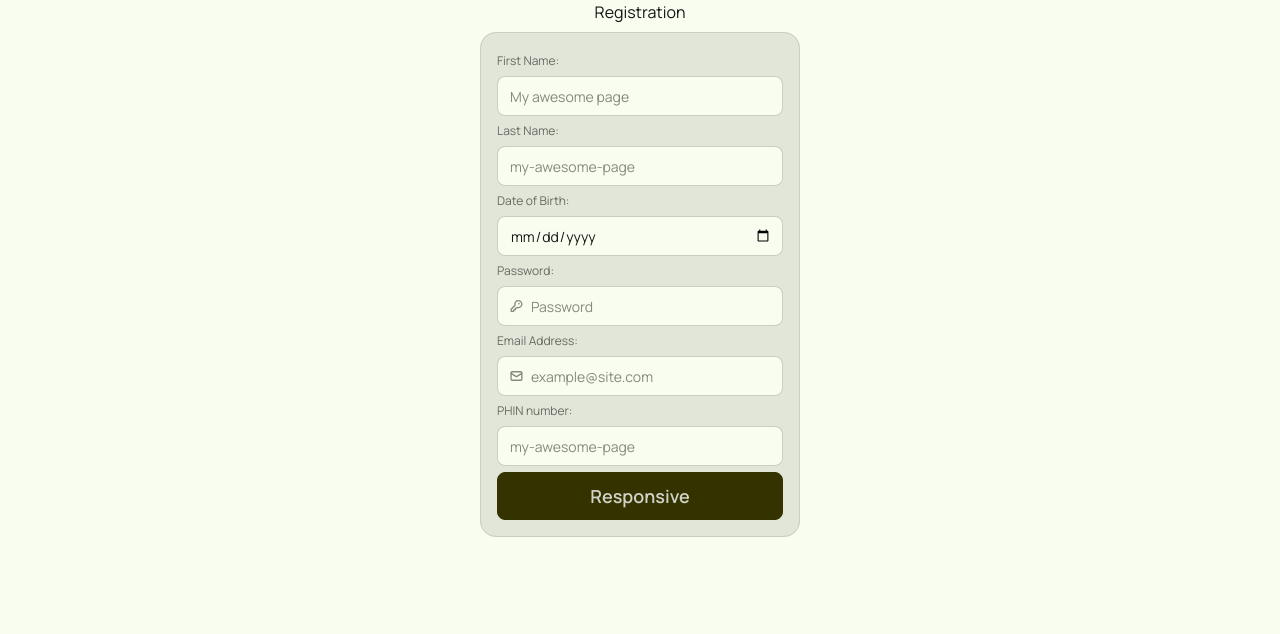
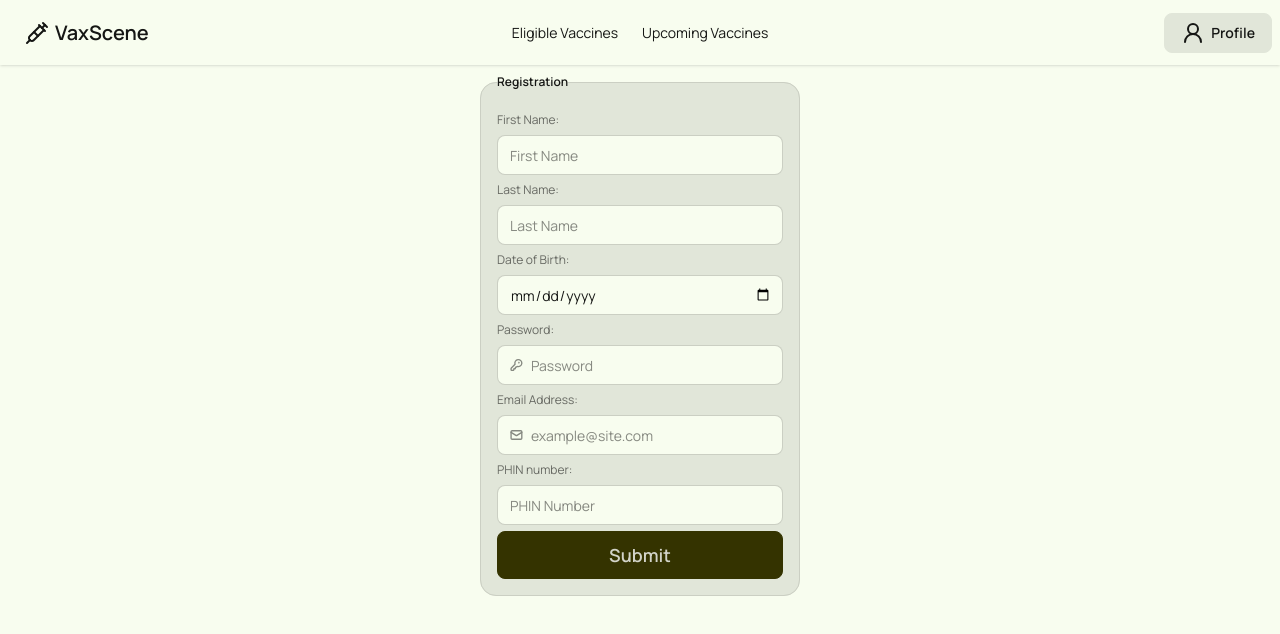
Before and after one commit to tysenh1/devhacks-2026, a React app in the folder frontend/: page /register in a window 1280 px wide. Shown: the top 634 px of the page. Built offline with nearby package versions, Linux system fonts and the light colour scheme; the HTML template or start-up script is replaced by a standard one.

Commit message:
feat register cool

```diff
--- a/frontend/src/pages/register.tsx
+++ b/frontend/src/pages/register.tsx
@@ -26,11 +26,11 @@ function Register() {
 
   return (
     <>
+      <Navbar />
       <form action="" onSubmit={validateRegister}>
         <div className="flex flex-col items-center justify-center">
-          <h1>Registration</h1>
           <fieldset className="fieldset bg-base-200 border-base-300 rounded-box w-xs border p-4">
-            <legend className="fieldset-legend"></legend>
+            <legend className="fieldset-legend">Registration</legend>
 
             <label className="label">First Name:</label>
             <input
@@ -39,7 +39,7 @@ function Register() {
               onChange={(e) => setFirstName(e.target.value)}
               id="firstName"
               className="input"
-              placeholder="My awesome page"
+              placeholder="First Name"
             />
 
             <label className="label">Last Name:</label>
@@ -49,7 +49,7 @@ function Register() {
               onChange={(e) => setLastName(e.target.value)}
               id="lastName"
               className="input"
-              placeholder="my-awesome-page"
+              placeholder="Last Name"
             />
 
             <label className="label">Date of Birth:</label>
@@ -139,11 +139,11 @@ function Register() {
               id="phin"
               minLength={9}
               className="input"
-              placeholder="my-awesome-page"
+              placeholder="PHIN Number"
             />
 
             <button className="btn btn-xs sm:btn-sm md:btn-md lg:btn-lg xl:btn-xl:btn btn-neutral">
-              Responsive
+              Submit
             </button>
           </fieldset>
         </div>
```
Also changed, not shown: 1 other file (tests, documents, lock files or other folders).
